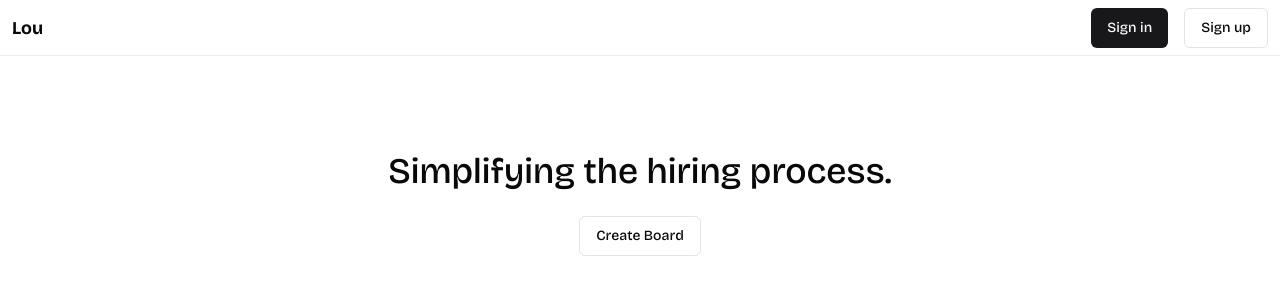
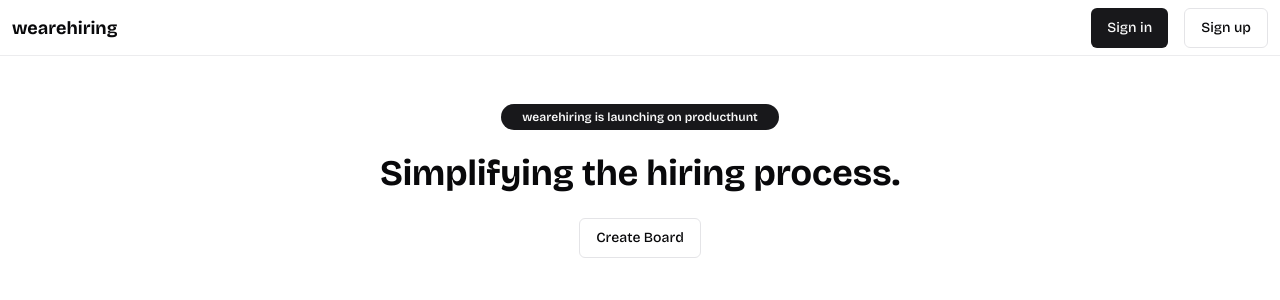
Before and after one commit to ramezj/wearehiring, a Next.js app: page / in a window 1280 px wide. Shown: the top 300 px of the page. Built offline with nearby package versions, Linux system fonts and the light colour scheme; no server answers.

Commit message:
Badge in main page

```diff
--- a/app/[slug]/page.tsx
+++ b/app/[slug]/page.tsx
@@ -43,7 +43,7 @@ export default function Page({ params }: { params: { slug: string }}) {
         </div>
         <center>
             <div className='2xl:w-3/6 lg:w-3/5 w-full h-full'>
-                <div className='w-5/6 flex flex-col justify-between'>
+                <div className='w-9/12 flex flex-col justify-between'>
                     <Job/>
                 </div>
             </div>
--- a/app/page.tsx
+++ b/app/page.tsx
@@ -3,6 +3,7 @@ import Image from "next/image";
 import { useSession } from "next-auth/react";
 import { CreateBoardButton } from "@/components/CreateBoardButton";
 import { Layout } from "@/components/Layouts/MainLayout";
+import { Badge } from "@/components/ui/badge";
 
 export default function Home() {
   const { data: session } = useSession();
@@ -10,8 +11,10 @@ export default function Home() {
     <>
     <Layout session={session}>
     <div className="text-center w-full">
-      <br /><br /><br /><br />
-        <h1 className="text-4xl font-medium ">Simplifying the hiring process.</h1>
+      <br /><br />
+      <Badge className="px-5 py-1">wearehiring is launching on producthunt</Badge>
+      <br /><br />
+        <h1 className="text-4xl font-bold ">Simplifying the hiring process.</h1>
         <br />
         <CreateBoardButton />
     </div>
--- a/components/NavigationBar.tsx
+++ b/components/NavigationBar.tsx
@@ -10,7 +10,7 @@ export function NavigationBar(props:any) {
         <header className="bg-transparent sticky top-0 z-10">
             <nav className="h-14 mx-auto max-w-full flex items-center justify-between p-6 lg:px-3 border-b border-border/70 bg-white dark:bg-black  backdrop-blur supports-[backdrop-filter]:bg-background/60" aria-label="Global">
                 <div className="flex lg:flex-1">
-                    <Link href='/' className="font-bold text-lg">Lou</Link>
+                    <Link href='/' className="font-bold text-lg">wearehiring</Link>
                 </div>
                 <div className="flex gap-4 items-center">
                     {
```
